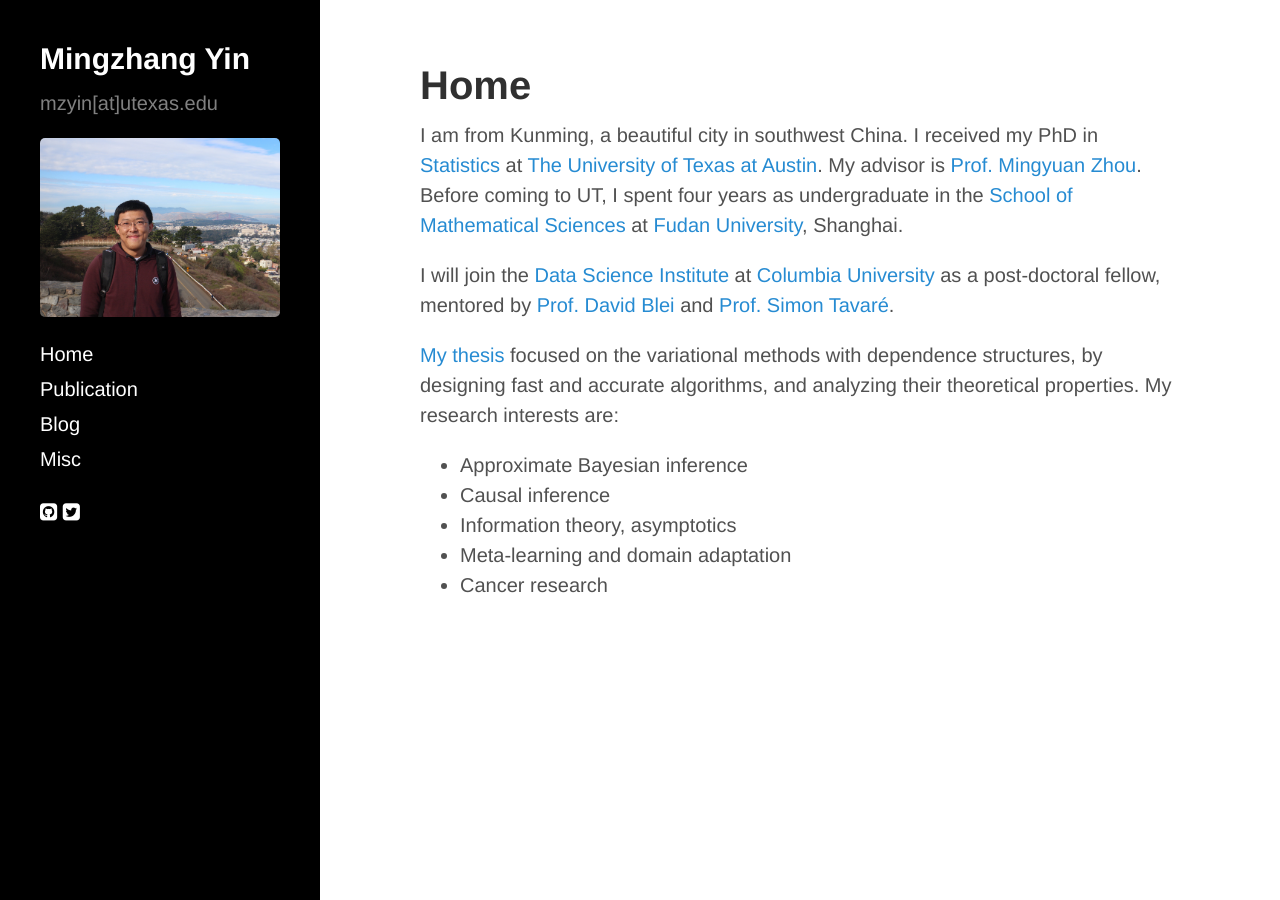
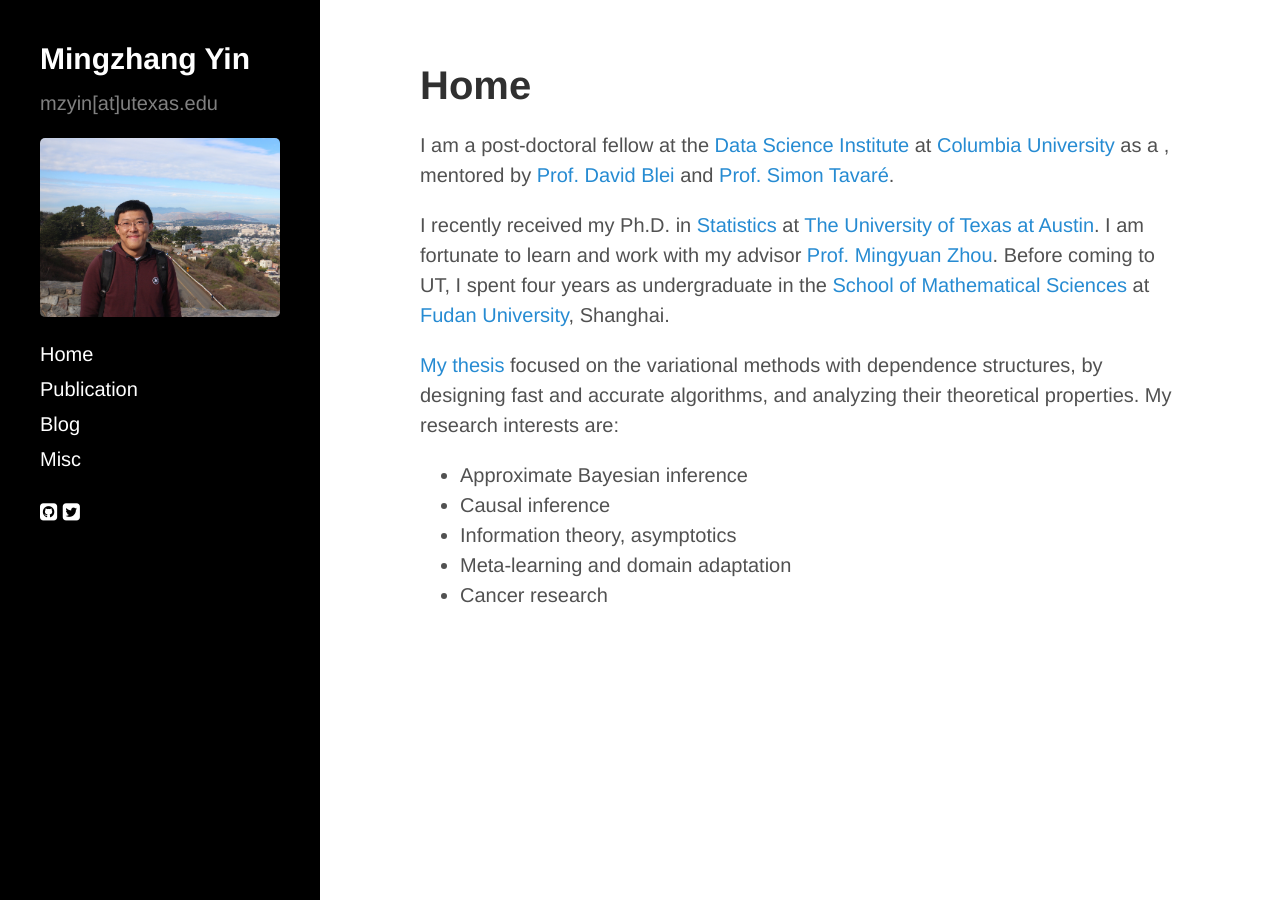
Before and after one commit to mingzhang-yin/mingzhang-yin.github.io, a Jekyll site: the page built from index.md, in a window 1280 px wide. Built offline with Jekyll 4.4.1, drawn with Linux system fonts in a browser that asks for light colours; nearby versions of some CDN libraries.

Commit message:
Update index.md

```diff
--- a/index.md
+++ b/index.md
@@ -10,10 +10,10 @@
 <div>
 <div class="row">
   <p>
- I am from Kunming, a beautiful city in southwest China. I received my PhD in <a href="https://stat.utexas.edu">Statistics </a> at <a href="https://www.utexas.edu">The University of Texas at Austin</a>. My advisor is
+ <p> I am a post-doctoral fellow at the <a href="https://datascience.columbia.edu">Data Science Institute </a> at <a href="https://www.columbia.edu">Columbia University </a> as a , mentored by <a href="http://www.cs.columbia.edu/~blei/">Prof. David Blei </a> and <a href="http://www.damtp.cam.ac.uk/user/st321/Columbia.html">Prof. Simon Tavaré</a>.</p>
+
+ I recently received my Ph.D. in <a href="https://stat.utexas.edu">Statistics </a> at <a href="https://www.utexas.edu">The University of Texas at Austin</a>. I am fortunate to learn and work with my advisor
   <a href="https://mingyuanzhou.github.io">Prof. Mingyuan Zhou</a>.  Before coming to UT, I spent four years as undergraduate in the <a href="http://math.fudan.edu.cn/olden/Index.htm"> School of Mathematical Sciences</a> at <a href="http://www.fudan.edu.cn/en/"> Fudan University</a>, Shanghai. </p>
-
-  <p> I will join the <a href="https://datascience.columbia.edu">Data Science Institute </a> at <a href="https://www.columbia.edu">Columbia University </a> as a post-doctoral fellow, mentored by <a href="http://www.cs.columbia.edu/~blei/">Prof. David Blei </a> and <a href="http://www.damtp.cam.ac.uk/user/st321/Columbia.html">Prof. Simon Tavaré</a>.</p>
 
  <p> <a href="https://mingzhang-yin.github.io/assets/pdfs/YIN-DISSERTATION-2020.pdf">My thesis </a> focused on the variational methods with dependence structures, by designing fast and accurate algorithms, and analyzing their theoretical properties. My research interests are: </p>
   <p>
```
